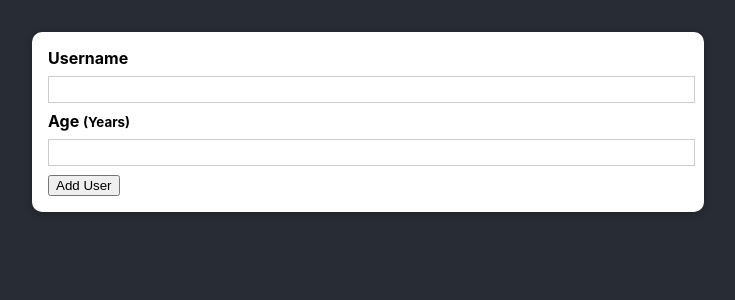
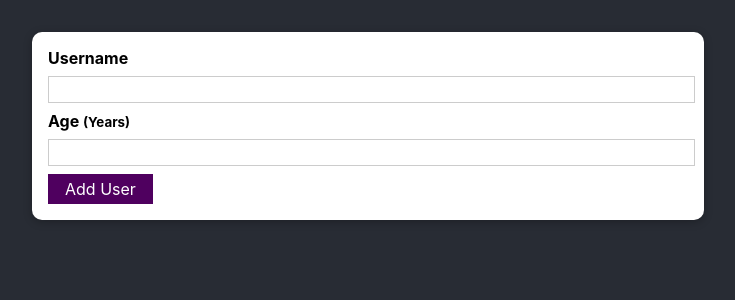
Before and after one commit to Manojlovic1998/React-Practice-Project, a JavaScript app: page / in a window 1280 px wide. Shown: the top 300 px of the page, without its empty margins (272-1007 px from the left). Built offline with nearby package versions, Linux system fonts and the light colour scheme; the HTML template or start-up script is replaced by a standard one.

Commit message:
Create and Add Button component

```diff
--- /dev/null
+++ b/src/components/UI/Button.js
@@ -0,0 +1,7 @@
+import styles from "./Button.module.css";
+
+const Button = props => {
+    return (<button onClick={props.onClick} className={styles.button} type={props.type || 'button'}>{props.children}</button>)
+};
+
+export default Button;
--- /dev/null
+++ b/src/components/UI/Button.module.css
@@ -0,0 +1,18 @@
+.button {
+  font: inherit;
+  border: 1px solid #4f005f;
+  background: #4f005f;
+  color: white;
+  padding: 0.25rem 1rem;
+  cursor: pointer;
+}
+
+.button:hover,
+.button:active {
+  background: #741188;
+  border-color: #741188;
+}
+
+.button:focus {
+  outline: none;
+}
--- a/src/components/Users/AddUser.js
+++ b/src/components/Users/AddUser.js
@@ -1,4 +1,5 @@
 import Card from "../UI/Card";
+import Button from "../UI/Button";
 import style from "./AddUser.module.css";
 
 const AddUser = props => {
@@ -15,7 +16,7 @@
                 <input type="username" id="username"/>
                 <label htmlFor="age">Age <small>(Years)</small></label>
                 <input type="number" id="age"/>
-                <button type="submit">Add User</button>
+                <Button>Add User</Button>
             </form>
         </Card>
     );
```
